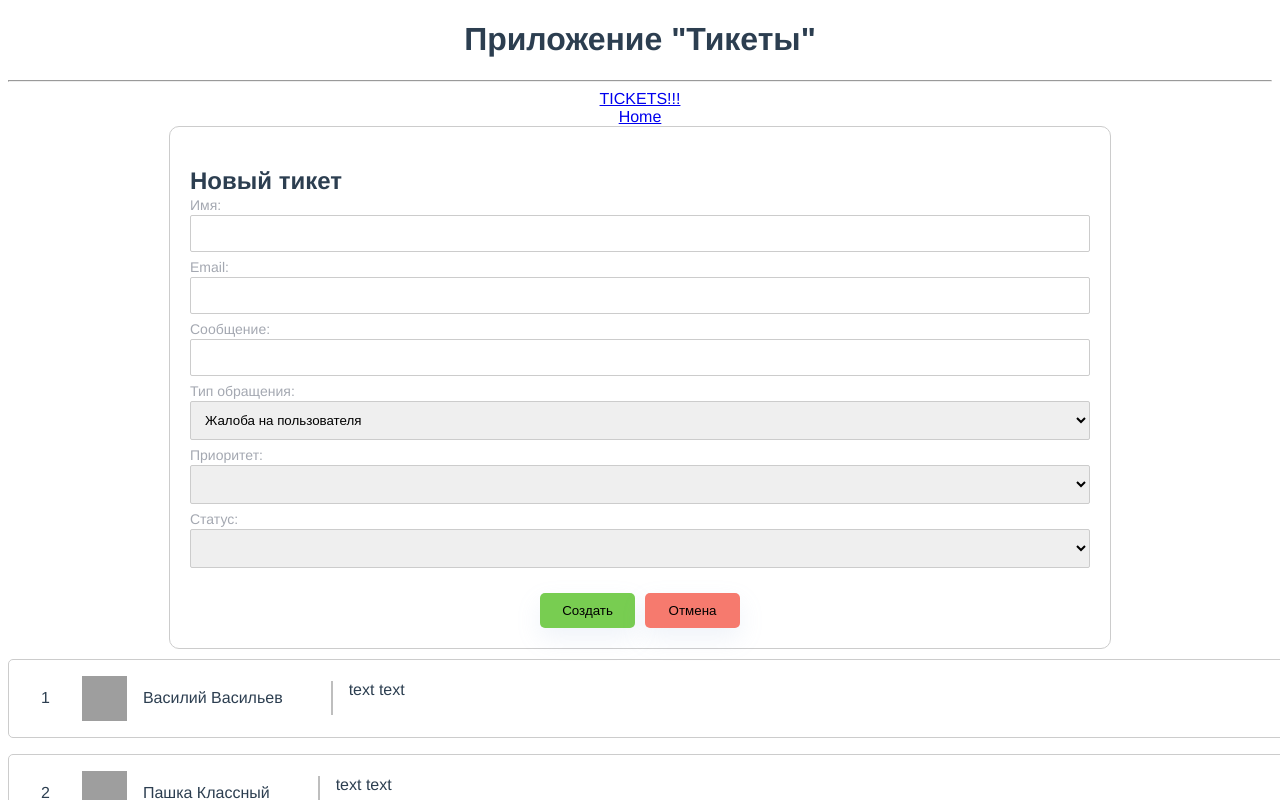
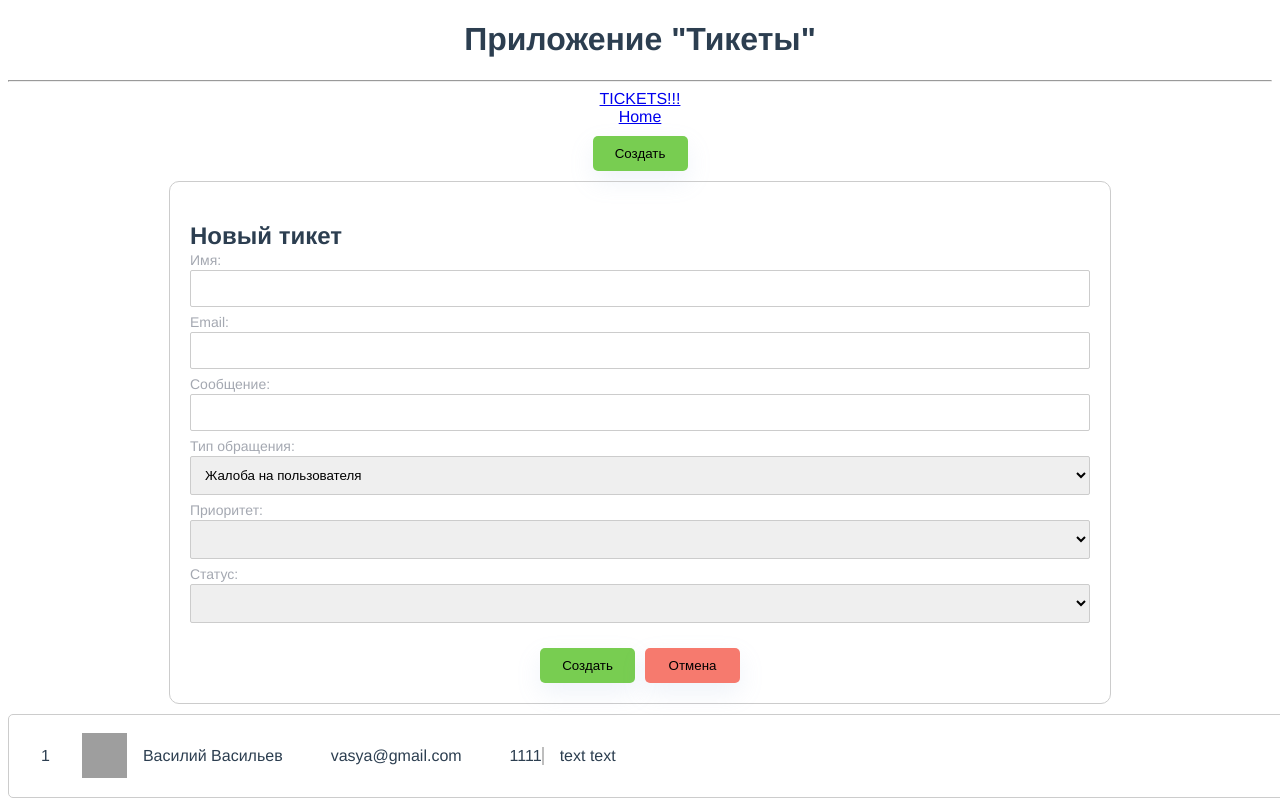
Before and after one commit to AleksRomanov/SkyLove-frontend-test, a Vue app: page /tickets in a window 1280 px wide. Shown: the top 800 px of the page. Built offline with nearby package versions, Linux system fonts and the light colour scheme; grey boxes are pictures that could not be loaded; the HTML template or start-up script is replaced by a standard one.

Commit message:
work in progress

```diff
--- a/src/App.vue
+++ b/src/App.vue
@@ -18,4 +18,16 @@
   /*margin: 60px auto;*/
   /*border: 1px solid #ccc;*/
 }
+
+.app-btn-create {
+  margin-right: 10px;
+  min-width: 95px;
+  height: 35px;
+  background-color: #78cd51;
+  border: none;
+  border-radius: 5px;
+  box-shadow: 0 10px 25px rgba(148, 174, 213, 0.15);
+  /*justify-content: flex-start;*/
+  /*margin-right: auto;*/
+}
 </style>
--- a/src/components/TicketForm.vue
+++ b/src/components/TicketForm.vue
@@ -6,11 +6,9 @@
       <input
           id="name"
           class="form-input"
-          :class="$v.form.name.$error ? 'is-invalid' : ''"
           v-model.trim="form.name"
       >
-<!--      <p v-if="$v.name.$dirty && $v.name.required" class="invalid-feedback">Обязательное поле</p>-->
-<!--      <p v-if="$v.name.$dirty && $v.name.minLength" class="invalid-feedback">Здесь должно быть больше 5-и символов</p>-->
+
     </div>
     <div class="form-group">
       <label for="email" class="form-label">Email:</label>
@@ -64,27 +62,29 @@
         </option>
       </select>
     </div>
-    <button type="submit" class="form-btn-create" v-on:change="">Создать</button>
-    <button type="reset" class="form-btn-cancel" v-on:change="">Отмена</button>
+    <button type="submit" class="form-btn-create">Создать</button>
+    <button type="reset" class="form-btn-cancel">Отмена</button>
 
   </form>
 </template>
 
 <script>
-import {validationMixin} from 'vuelidate'
-import {required, minLength, email} from 'vuelidate/lib/validators'
+// import {validationMixin} from 'vuelidate'
+// import {required, minLength, email} from 'vuelidate/lib/validators'
+
+import tickets from "@/views/Tickets";
 
 export default {
-  mixins: [validationMixin],
+  // mixins: [validationMixin],
   data() {
     return {
+      tickets: [],
       form: {
         name: '',
         email: '',
         message: '',
         messageType: 'Complaint-user',
       },
-
       messagesTypes: [
         {
           label: 'Жалоба на пользователя',
@@ -159,34 +159,29 @@ export default {
       ]
     }
   },
-  validations: {
-    form: {
-      name: {required, minLength: minLength(5)},
-      email: {required, email}
-    }
-  },
-  // this.$v.form.$touch(),
+  // validations: {
+  //   form: {
+  //     name: {required, minLength: minLength(5)},
+  //     email: {required, email}
+  //   }
+  // },
   methods: {
     onSubmit() {
-      this.$v.form.$touch()
-      if (!this.$v.form.$error) {
-        console.log('Валидация прошла успешно')
-        //   const addTicket = {
-        //     ticket_number: Date.now(),
-        //     // ticket: this.ticket,
-        //     user: this.user,
-        //     // completed: false
-        //   }
-        //   this.$emit('add-ticket', addTicket)
-        //   this.user = ''
+      const addTicket = {
+        user: {
+          name: this.form.name,
+          email: this.form.email,
+          message: this.form.message
+        },
+
       }
+      this.$emit('user-submitted', addTicket)
+      this.form.name = ''
+      this.form.email = ''
+      this.form.message = ''
     }
   }
-  // addTicket() {
-  //   console.log('LOG')
-  //   console.log(user)
-  //   this.tickets.push(user)
-  // }
+
 }
 </script>
 
@@ -197,6 +192,7 @@ h2 {
 
 form {
   display: flex;
+  /*display: none;*/
   justify-content: center;
   margin: 0 auto;
   flex-wrap: wrap;
@@ -232,6 +228,7 @@ form {
 
 
 .form-btn-create {
+  cursor: pointer;
   margin-right: 10px;
   min-width: 95px;
   height: 35px;
@@ -244,6 +241,7 @@ form {
 }
 
 .form-btn-cancel {
+  cursor: pointer;
   background-color: #f67a6e;
   min-width: 95px;
   height: 35px;
--- a/src/components/TicketItem.vue
+++ b/src/components/TicketItem.vue
@@ -4,9 +4,11 @@
     <div class="ticket-user__name">
       <img width="45" height="45" src="https://lh3.googleusercontent.com/ogw/ADGmqu9mwjd_DnKM_J5VCm0fPeUuIA1p-MU6rR7Fi0wV=s192-c-mo" alt=""/>
       <span>{{ ticket.user.name }}</span>
+      <span>{{ ticket.user.email }}</span>
+      <p>{{ ticket.user.message }}</p>
+
       <div class="ticket-user__data">
         <span>{{ ticket.body_subject }}</span>
-        <p>{{ ticket.message }}</p>
       </div>
       <!--      <strong>{{ ticket.user.email }}</strong>-->
     </div>
@@ -23,7 +25,9 @@ export default {
       type: Object,
       required: true,
     },
-    index: Number
+    index: {
+      type: Number
+    }
   },
   filters: {
     uppercase(value) {
--- a/src/components/TicketList.vue
+++ b/src/components/TicketList.vue
@@ -2,10 +2,10 @@
   <div>
     <ul>
       <TicketItem
-          v-for="(ticket, i) in tickets" :key="ticket"
-          v-bind:ticket="ticket"
-          v-bind:index="i"
-          v-on:remove-ticket="removeTicket"
+          v-for="(ticket, idx) in tickets" :key="idx"
+          :ticket="ticket"
+          :index="idx"
+          @remove-ticket="removeTicket"
       />
     </ul>
   </div>
@@ -14,19 +14,19 @@
 <script>
 import TicketItem from '@/components/TicketItem'
 export default {
-  props: ['tickets'],
   components: {
     TicketItem
   },
+  props: ['tickets'],
   methods: {
     removeTicket(ticket_number) {
       this.$emit('remove-ticket', ticket_number)
     },
-    addTicket(user) {
-      this.tickets.push(user)
-      console.log('LLLLOOOGGGGGGG!!!!')
-      console.log(user)
-    }
+    // addTicket(user) {
+    //   this.tickets.push(user)
+    //   console.log('LLLLOOOGGGGGGG!!!!')
+    //   console.log(user)
+    // }
   }
 }
 </script>
--- a/src/views/Tickets.vue
+++ b/src/views/Tickets.vue
@@ -1,10 +1,11 @@
 <template>
   <div>
     <router-link to="/home">Home</router-link>
+    <button type="submit" class="ticket-btn-create">Создать</button>
     <TicketForm
-        @add-ticket="addTicket"
+        @user-submitted="addTicket"
     />
-    <Loader v-if="loading"/>
+    <!--    <Loader v-if="loading"/>-->
     <TicketList
         v-if="tickets.length"
         v-bind:tickets="tickets"
@@ -17,7 +18,7 @@
 <script>
 import TicketList from '@/components/TicketList'
 import TicketForm from "@/components/TicketForm";
-import Loader from "@/components/Loader";
+// import Loader from "@/components/Loader";
 
 export default {
   name: 'Tickets',
@@ -28,7 +29,7 @@ export default {
           "user": {
             "name": "Василий Васильев",
             "email": "vasya@gmail.com",
-            "avatar": "https://lh3.googleusercontent.com/ogw/ADGmqu9mwjd_DnKM_J5VCm0fPeUuIA1p-MU6rR7Fi0wV=s192-c-mo"
+            "message": "1111"
           },
           "body_subject": "text text",
           "subject": "Оплата",
@@ -40,7 +41,7 @@ export default {
           "user": {
             "name": "Пашка Классный",
             "email": "pasha@gmail.com",
-            "avatar": "https://lh3.googleusercontent.com/ogw/ADGmqu9mwjd_DnKM_J5VCm0fPeUuIA1p-MU6rR7Fi0wV=s192-c-mo"
+            "message": "2222"
           },
           "body_subject": "text text",
           "subject": "Оплата",
@@ -52,7 +53,7 @@ export default {
           "user": {
             "name": "Жека Воробьев",
             "email": "jeka@gmail.com",
-            "avatar": "https://lh3.googleusercontent.com/ogw/ADGmqu9mwjd_DnKM_J5VCm0fPeUuIA1p-MU6rR7Fi0wV=s192-c-mo"
+            "message": "33333"
           },
           "body_subject": "Тип обращения",
           "subject": "Оплата",
@@ -65,26 +66,44 @@ export default {
     }
   },
   computed: {
-    filteredMessageType() {
-      if (this.filter === 'complaint-user') {
-        return this.tickets
-      }
-    }
+    // filteredMessageType() {
+    //   if (this.filter === 'complaint-user') {
+    //     return this.tickets
+    //   }
+    // }
   },
   methods: {
     removeTicket(ticket_number) {
       this.tickets = this.tickets.filter(i => i.ticket_number !== ticket_number)
     },
     addTicket(user) {
-      console.log('LOG')
-      console.log(user)
       this.tickets.push(user)
     }
   },
   components: {
     TicketForm,
     TicketList,
-    Loader
+    // Loader
   }
 }
 </script>
+
+<style>
+
+.ticket-btn-create {
+  cursor: pointer;
+  display: block;
+  /*margin: 0 auto;*/
+  margin: 0 auto;
+  margin-top: 10px;
+  margin-bottom: 10px;
+  min-width: 95px;
+  height: 35px;
+  background-color: #78cd51;
+  border: none;
+  border-radius: 5px;
+  box-shadow: 0 10px 25px rgba(148, 174, 213, 0.15);
+  /*justify-content: flex-start;*/
+  /*margin-right: auto;*/
+}
+</style>
```
